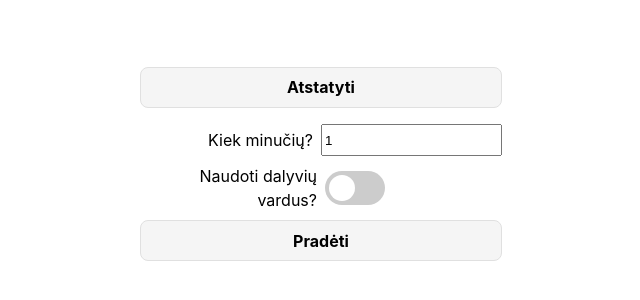
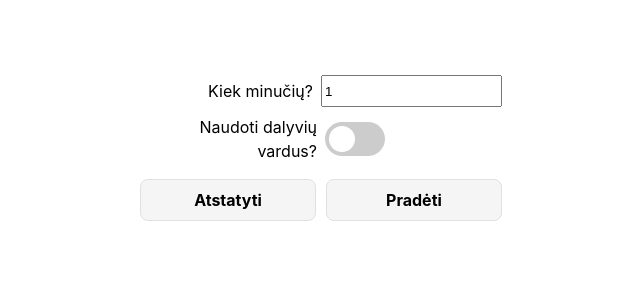
Before and after one commit to vdobro/jd-clock, a React (Vite) app: page / in a window 1280 px wide. Shown: the part 244-544 px from the top of the page, without its empty margins (351-991 px from the left). Built offline with nearby package versions, Linux system fonts and the light colour scheme.

Commit message:
Moved the navigation bar to the bottom and fixed bug names getting dropped when returning to setup page.

```diff
--- a/src/app.tsx
+++ b/src/app.tsx
@@ -24,6 +24,13 @@ const participantLabels: Participants = {
   secondOpponent: "Prieš 2",
 };
 
+const initialNames: Participants = {
+  firstProponent: "",
+  secondProponent: "",
+  firstOpponent: "",
+  secondOpponent: "",
+};
+
 export default function App(): JSX.Element {
   const [activePage, setActivePage] = useState<AppPage>(AppPage.SETUP);
   const [names, setNames] = useState<Participants | null>(null);
@@ -37,10 +44,11 @@ export default function App(): JSX.Element {
         return (
           <SetupPage
             participantLabels={participantLabels}
+            useCustomNames={names !== null}
+            initialNames={names ?? initialNames}
             initialTimeSetting={defaultTime}
             onNameChanged={setNames}
             onTimeChanged={setMinutes}
-            onFinished={() => setActivePage(AppPage.CLOCK)}
             stateRequest={controlStateRequest}
           />
         );
@@ -76,6 +84,18 @@ export default function App(): JSX.Element {
     </button>
   );
 
+  const nextButton = (): JSX.Element => {
+    return (
+      <button
+        type="submit"
+        className={styles.finish + " " + styles.button}
+        onClick={() => setActivePage(AppPage.CLOCK)}
+      >
+        Pradėti
+      </button>
+    );
+  };
+
   const wrapNavbarButton = (button: JSX.Element): JSX.Element => {
     return <li>{button}</li>;
   };
@@ -85,6 +105,7 @@ export default function App(): JSX.Element {
       <ul>
         {activePage !== AppPage.SETUP && wrapNavbarButton(backButton())}
         {wrapNavbarButton(resetButton())}
+        {activePage === AppPage.SETUP && wrapNavbarButton(nextButton())}
       </ul>
     </nav>
   );
@@ -100,8 +121,8 @@ export default function App(): JSX.Element {
 
   return (
     <div className={styles.root}>
+      {mainBody()}
       {header()}
-      {mainBody()}
     </div>
   );
 }
--- a/src/pages/setup.tsx
+++ b/src/pages/setup.tsx
@@ -82,37 +82,42 @@ const InputField = (props: InputFieldProps): JSX.Element => {
   );
 };
 
-export type SetupPageProps = {
-  participantLabels: Participants;
-  initialTimeSetting: number;
-  onNameChanged: (names: Participants) => void;
-  onTimeChanged: (minutes: number) => void;
-  onFinished: () => void;
-  stateRequest: AppControlRequest;
-};
-
-const initialNames: Participants = {
+const emptyNames: Participants = {
   firstProponent: "",
   secondProponent: "",
   firstOpponent: "",
   secondOpponent: "",
 };
 
+export type SetupPageProps = {
+  participantLabels: Participants;
+  initialNames: Participants;
+  useCustomNames: boolean;
+  initialTimeSetting: number;
+  onNameChanged: (names: Participants) => void;
+  onTimeChanged: (minutes: number) => void;
+  stateRequest: AppControlRequest;
+};
+
 export function SetupPage(props: SetupPageProps): JSX.Element {
   const {
     initialTimeSetting,
+    initialNames,
+    useCustomNames,
     onNameChanged,
     onTimeChanged,
-    onFinished,
     stateRequest,
   } = props;
   const [minutes, setMinutes] = useState<number>(initialTimeSetting);
-  const [customNames, setCustomNames] = useState<boolean>(false);
+  const [customNames, setCustomNames] = useState<boolean>(useCustomNames);
   const [names, setNames] = useState<Participants>(initialNames);
   const [inputStateRequest, setInputStateRequest] = useState<InputControlRequest>(InputControlRequest.IDLE);
 
   const onNamesSwitchChanged = (value: boolean) => {
     setCustomNames(value);
+    if (!value) {
+      setNames(emptyNames);
+    }
   };
 
   const formatParticipantLabel = (label: string) : string => {
@@ -165,7 +170,7 @@ export function SetupPage(props: SetupPageProps): JSX.Element {
         inputElement={
           <ToggleSwitch
             round={true}
-            initialValue={false}
+            initialValue={useCustomNames}
             onValueChange={onNamesSwitchChanged}
             stateRequest={inputStateRequest}
           />
@@ -175,6 +180,7 @@ export function SetupPage(props: SetupPageProps): JSX.Element {
         <>
           <InputField
             label={participantLabels.firstProponent}
+            initialValue={initialNames.firstProponent}
             fieldName="pro1"
             onValueChanged={(name: string) =>
               setNames({
@@ -187,6 +193,7 @@ export function SetupPage(props: SetupPageProps): JSX.Element {
 
           <InputField
             label={participantLabels.firstOpponent}
+            initialValue={initialNames.firstOpponent}
             fieldName="contra1"
             onValueChanged={(name: string) =>
               setNames({
@@ -199,6 +206,7 @@ export function SetupPage(props: SetupPageProps): JSX.Element {
 
           <InputField
             label={participantLabels.secondProponent}
+            initialValue={initialNames.secondProponent}
             fieldName="pro2"
             onValueChanged={(name: string) =>
               setNames({
@@ -211,6 +219,7 @@ export function SetupPage(props: SetupPageProps): JSX.Element {
 
           <InputField
             label={participantLabels.secondOpponent}
+            initialValue={initialNames.secondOpponent}
             fieldName="contra2"
             onValueChanged={(name: string) =>
               setNames({
@@ -222,13 +231,6 @@ export function SetupPage(props: SetupPageProps): JSX.Element {
           />
         </>
       )}
-      <button
-        type="submit"
-        className={styles.finish + " " + appStyles.button}
-        onClick={onFinished}
-      >
-        Pradėti
-      </button>
     </form>
   );
 }
--- a/src/styles/switch.module.scss
+++ b/src/styles/switch.module.scss
@@ -48,6 +48,7 @@
 
   input:focus + & {
     box-shadow: 0 0 1px #2196f3;
+    outline: 2px solid black;
   }
 
   input:checked + &:before {
```
